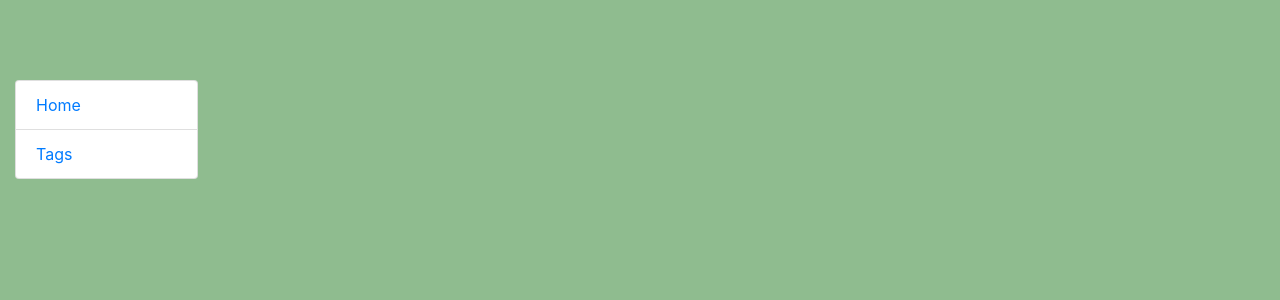
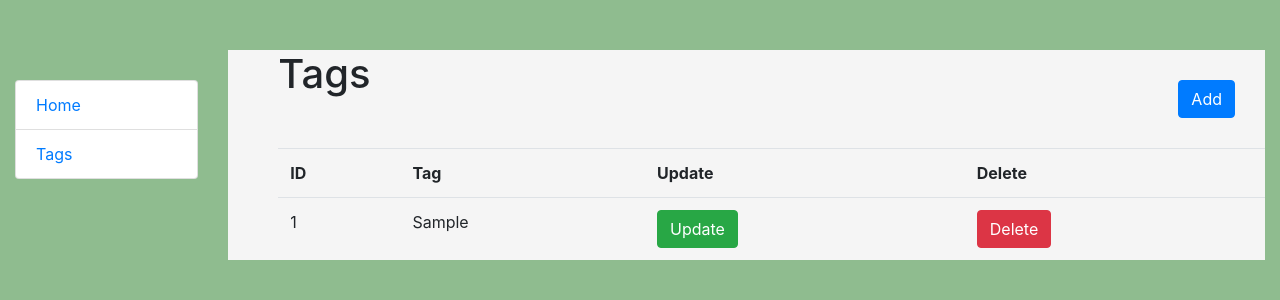
Before and after one commit to Polyakiv-Andrey/Todo-List-, a Django app: page /tags/ in a window 1280 px wide. Shown: the top 300 px of the page. Run offline with Django 4.2, Linux system fonts and the light colour scheme; tables that the repository leaves empty hold one stand-in row (values such as "Sample post").

Commit message:
created tags.html template

```diff
--- a/templates/to_do_list/tags.html
+++ b/templates/to_do_list/tags.html
@@ -1 +1,42 @@
 {% extends 'base.html' %}
+
+{% block content %}
+  <div style="margin-top: 50px; padding-left: 50px; background: whitesmoke">
+  <h1 style="padding-bottom: 30px">
+    Tags
+    <a href="{% url 'to_do_list:create-tag' %}" class="btn btn-primary" style="float: right; margin: 30px">
+      Add
+    </a>
+  </h1>
+  {% if tags_list %}
+    <table class="table">
+    <tr>
+        <th>ID</th>
+        <th>Tag</th>
+        <th>Update</th>
+        <th>Delete</th>
+    </tr>
+  {% for tag in tags_list %}
+     <tr>
+          <td>
+              {{ tag.id }}
+          </td>
+          <td>
+              {{ tag.tag }}
+          </td>
+          <td>
+              <a href="{% url 'to_do_list:update-tag' pk=tag.id %}" class="btn btn-success">
+                Update
+              </a>
+            </td>
+            <td>
+              <a href="{% url 'to_do_list:delete-tag' pk=tag.id %}" class="btn btn-danger">
+                Delete
+              </a>
+            </td>
+        </tr>
+  {% endfor %}
+     </table>
+  </div>
+  {% endif %}
+{% endblock %}
```
